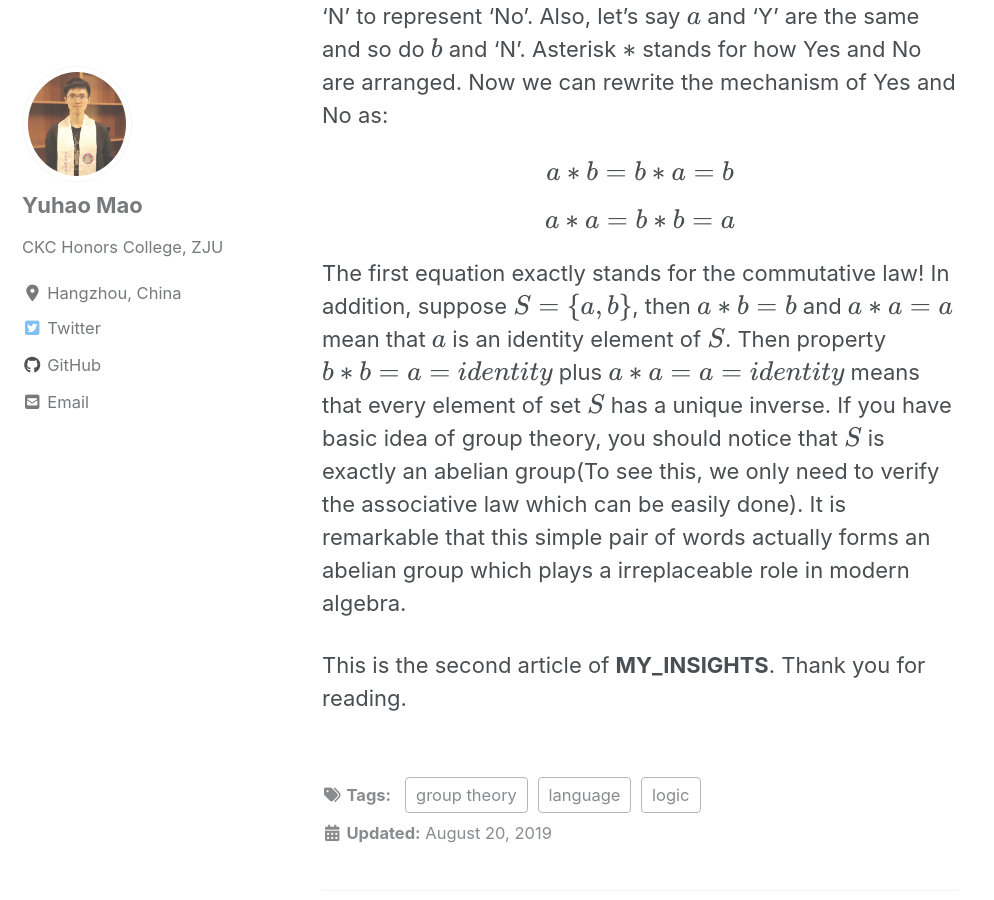
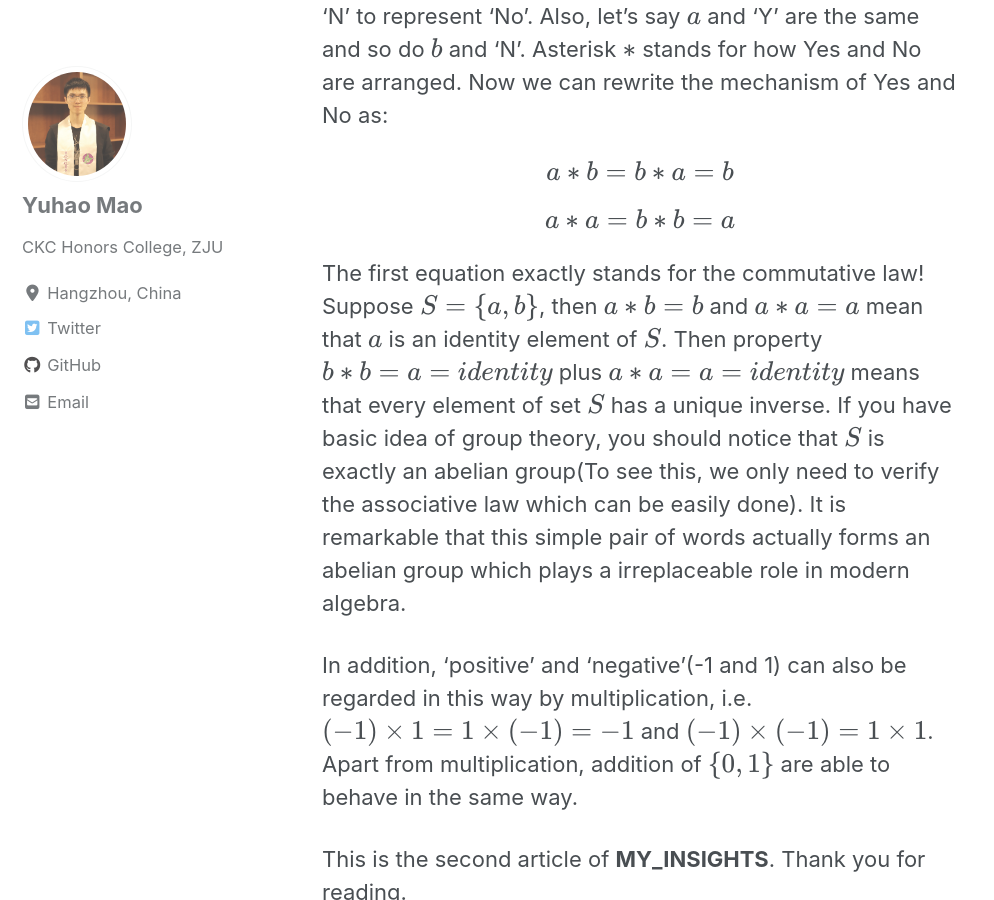
Before and after one commit to AlgebraLoveme/AlgebraLoveme.github.io, a Jekyll site: the page built from _posts/2019-08-20-Some_thoughts_about_Yes_and_No.md, in a window 1280 px wide and 900 px high, scrolled down 1472 px. Shown: the whole window, without its empty margins (0-994 px from the left). Built offline with Jekyll 4.4.1, drawn with Linux system fonts in a browser that asks for light colours; cached includes are drawn as plain includes; nearby versions of some CDN libraries; formulas are drawn with MathJax 3.

Commit message:
Update 2019-08-20-Some_thoughts_about_Yes_and_No.md

```diff
--- a/_posts/2019-08-20-Some_thoughts_about_Yes_and_No.md
+++ b/_posts/2019-08-20-Some_thoughts_about_Yes_and_No.md
@@ -26,6 +26,8 @@ $$a*b=b*a=b$$
 
 $$a*a=b*b=a$$
 
-The first equation exactly stands for the commutative law! In addition, suppose $$S = \{a,b\}$$, then $$a*b=b$$ and $$a*a=a$$ mean that $$a$$ is an identity element of $$S$$. Then property $$b*b=a=identity$$ plus $$a*a=a=identity$$ means that every element of set $$S$$ has a unique inverse. If you have basic idea of group theory, you should notice that $$S$$ is exactly an abelian group(To see this, we only need to verify the associative law which can be easily done). It is remarkable that this simple pair of words actually forms an abelian group which plays a irreplaceable role in modern algebra.
+The first equation exactly stands for the commutative law! Suppose $$S = \{a,b\}$$, then $$a*b=b$$ and $$a*a=a$$ mean that $$a$$ is an identity element of $$S$$. Then property $$b*b=a=identity$$ plus $$a*a=a=identity$$ means that every element of set $$S$$ has a unique inverse. If you have basic idea of group theory, you should notice that $$S$$ is exactly an abelian group(To see this, we only need to verify the associative law which can be easily done). It is remarkable that this simple pair of words actually forms an abelian group which plays a irreplaceable role in modern algebra.
+
+In addition, 'positive' and 'negative'(-1 and 1) can also be regarded in this way by multiplication, i.e. $$(-1)\times 1=1 \times (-1)=-1$$ and $$(-1)\times (-1)=1\times 1$$. Apart from multiplication, addition of $$\{0,1\}$$ are able to behave in the same way.
 
 This is the second article of **MY_INSIGHTS**. Thank you for reading.
```
